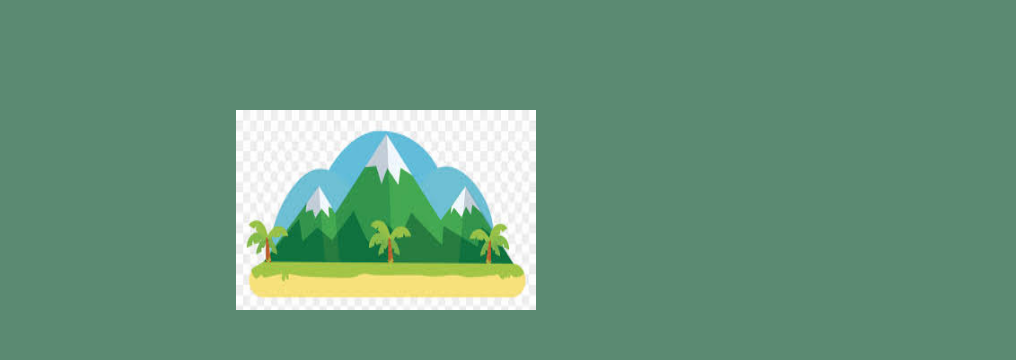
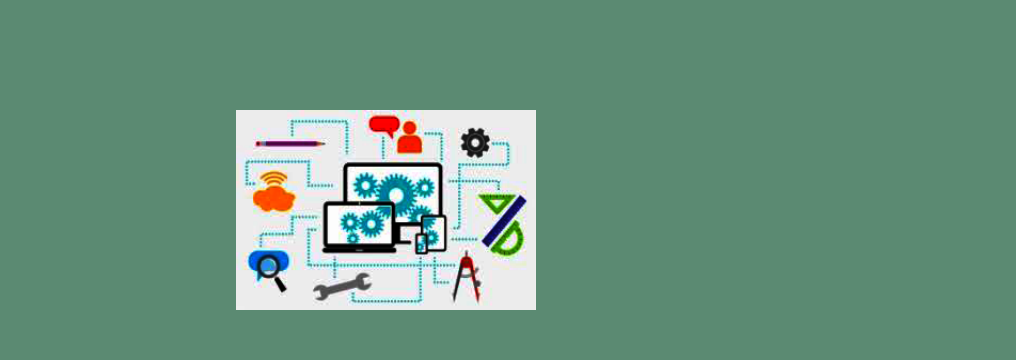
Before and after one commit to raghavj248/Personal-Site, a plain HTML site: page index.html in a window 1280 px wide. Shown: the part 392-752 px from the top of the page, 264-1280 px from the left. Drawn offline with Linux system fonts and the light colour scheme.

Commit message:
Update index.html

```diff
--- a/index.html
+++ b/index.html
@@ -14,7 +14,7 @@
       <h1>I'm Raghav</h1>
       <p class="web">a <span><em><strong>web</strong></em></span> developer</p>
       <img class="bottom-cloud" src="CSS-images\clouds" alt="cloud image">
-      <img class="mountains" src="CSS-images\mountains.jpg" alt="mountain image">
+      <img class="mountains" src="CSS-images\web.png" alt="mountain image">
       <div id="middle-container">
         <div class="profile">
           <img src="CSS-images\Raghavjha.png" alt="profile pic">
```
